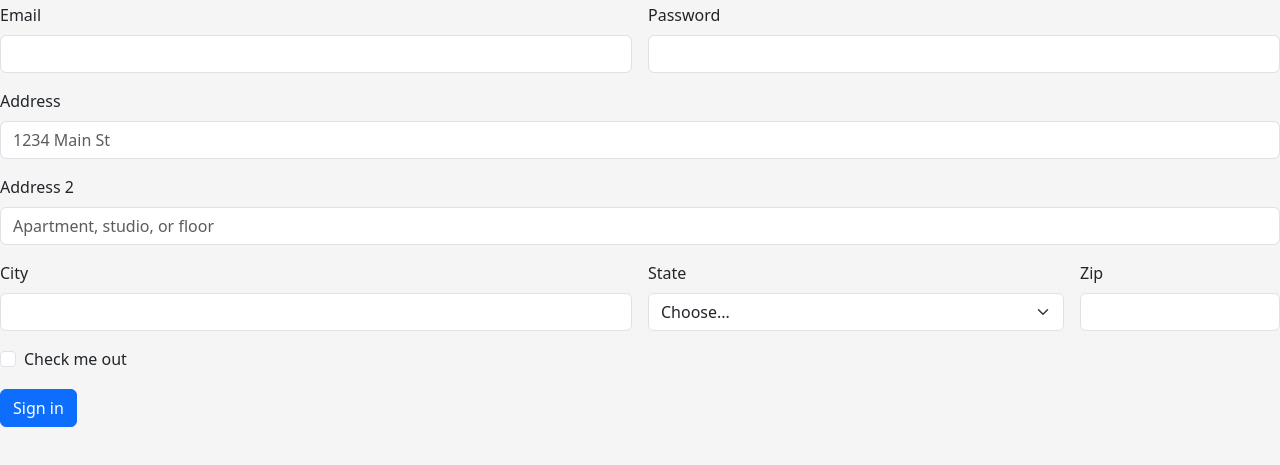
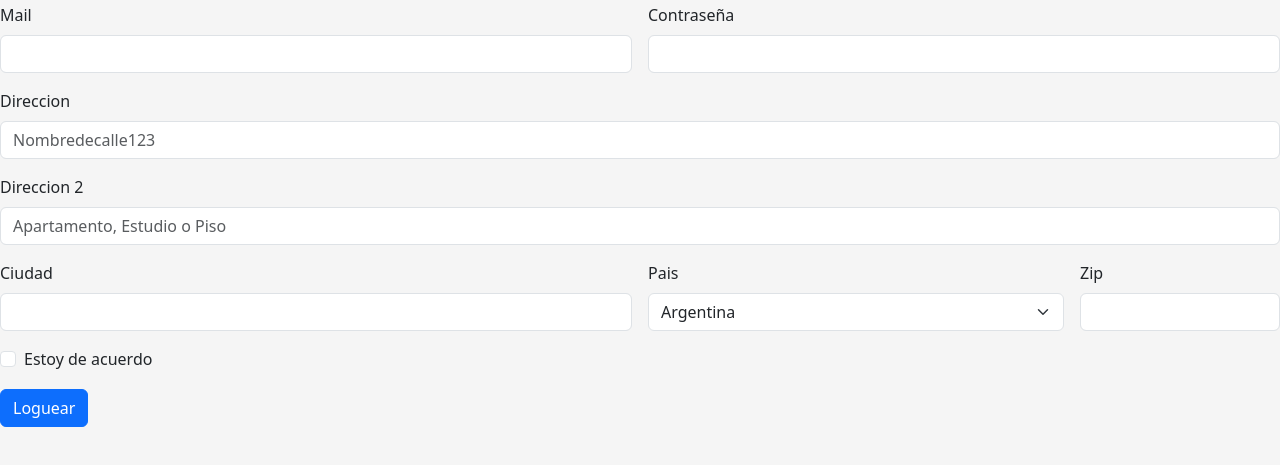
Before and after one commit to Gabbyte2006/Gabbyte2006.github.io, a website: page paginas/form.html in a window 1280 px wide. Shown: the part 53-518 px from the top of the page. Drawn offline with nearby package versions, Linux system fonts and the light colour scheme.

Commit message:
Formulario

```diff
--- a/paginas/form.html
+++ b/paginas/form.html
@@ -18,30 +18,31 @@
         <H1>Formulario</H1>
       <form class="row g-3">
         <div class="col-md-6">
-            <label for="inputEmail4" class="form-label">Email</label>
+            <label for="inputEmail4" class="form-label">Mail</label>
             <input type="email" class="form-control" id="inputEmail4">
         </div>
         <div class="col-md-6">
-            <label for="inputPassword4" class="form-label">Password</label>
+            <label for="inputPassword4" class="form-label">Contraseña</label>
             <input type="password" class="form-control" id="inputPassword4">
         </div>
         <div class="col-12">
-            <label for="inputAddress" class="form-label">Address</label>
-            <input type="text" class="form-control" id="inputAddress" placeholder="1234 Main St">
+            <label for="inputAddress" class="form-label">Direccion</label>
+            <input type="text" class="form-control" id="inputAddress" placeholder="Nombredecalle123">
         </div>
         <div class="col-12">
-            <label for="inputAddress2" class="form-label">Address 2</label>
-            <input type="text" class="form-control" id="inputAddress2" placeholder="Apartment, studio, or floor">
+            <label for="inputAddress2" class="form-label">Direccion 2</label>
+            <input type="text" class="form-control" id="inputAddress2" placeholder="Apartamento, Estudio o Piso">
         </div>
         <div class="col-md-6">
-            <label for="inputCity" class="form-label">City</label>
+            <label for="inputCity" class="form-label">Ciudad</label>
             <input type="text" class="form-control" id="inputCity">
         </div>
         <div class="col-md-4">
-            <label for="inputState" class="form-label">State</label>
+            <label for="inputState" class="form-label">Pais</label>
             <select id="inputState" class="form-select">
-                <option selected>Choose...</option>
-                <option>...</option>
+                <option selected>Argentina</option>
+                <option>Chile</option>
+                <option>Peru</option>
             </select>
         </div>
         <div class="col-md-2">
@@ -52,12 +53,12 @@
             <div class="form-check">
                 <input class="form-check-input" type="checkbox" id="gridCheck">
                 <label class="form-check-label" for="gridCheck">
-                    Check me out
+                    Estoy de acuerdo
                 </label>
             </div>
         </div>
         <div class="col-12">
-            <button type="submit" class="btn btn-primary">Sign in</button>
+            <button type="submit" class="btn btn-primary">Loguear</button>
         </div>
     </form>
     <div class="container text-center"></div>
```
